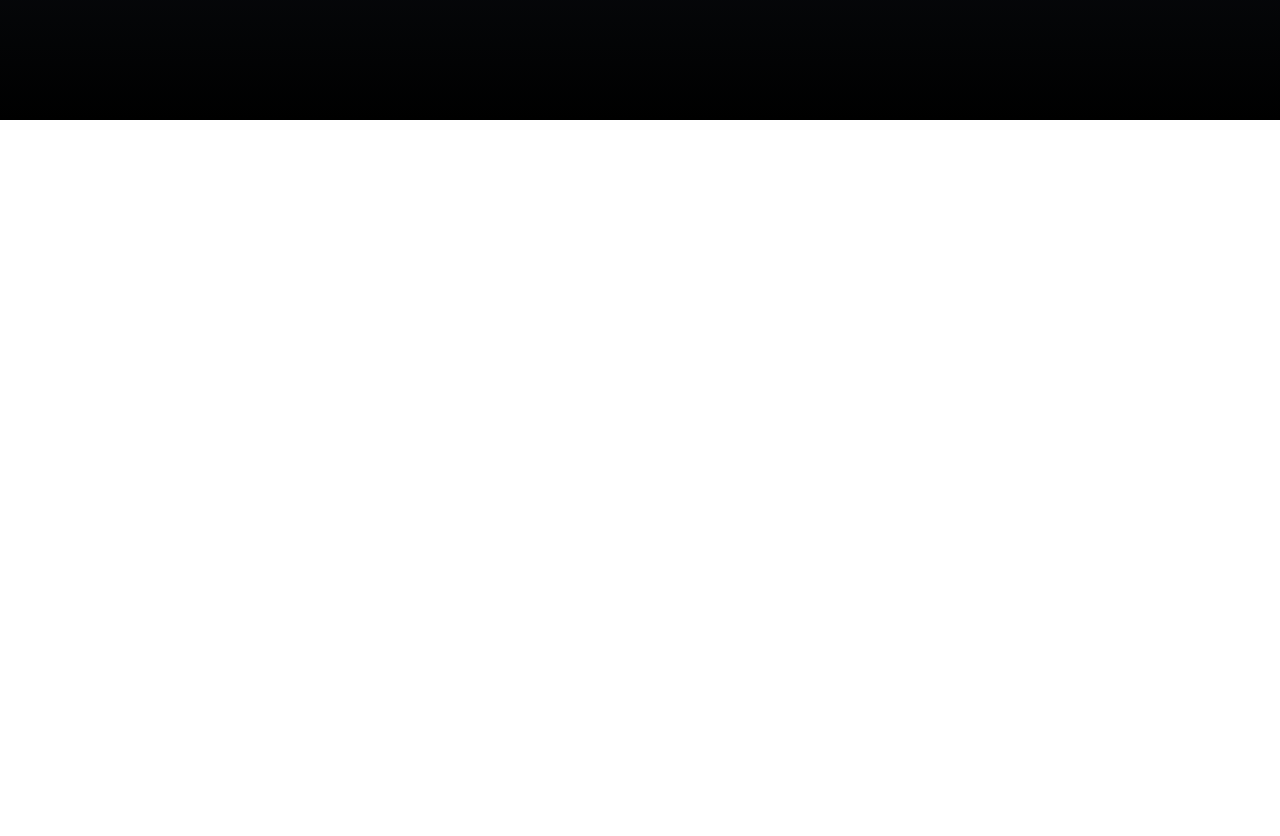
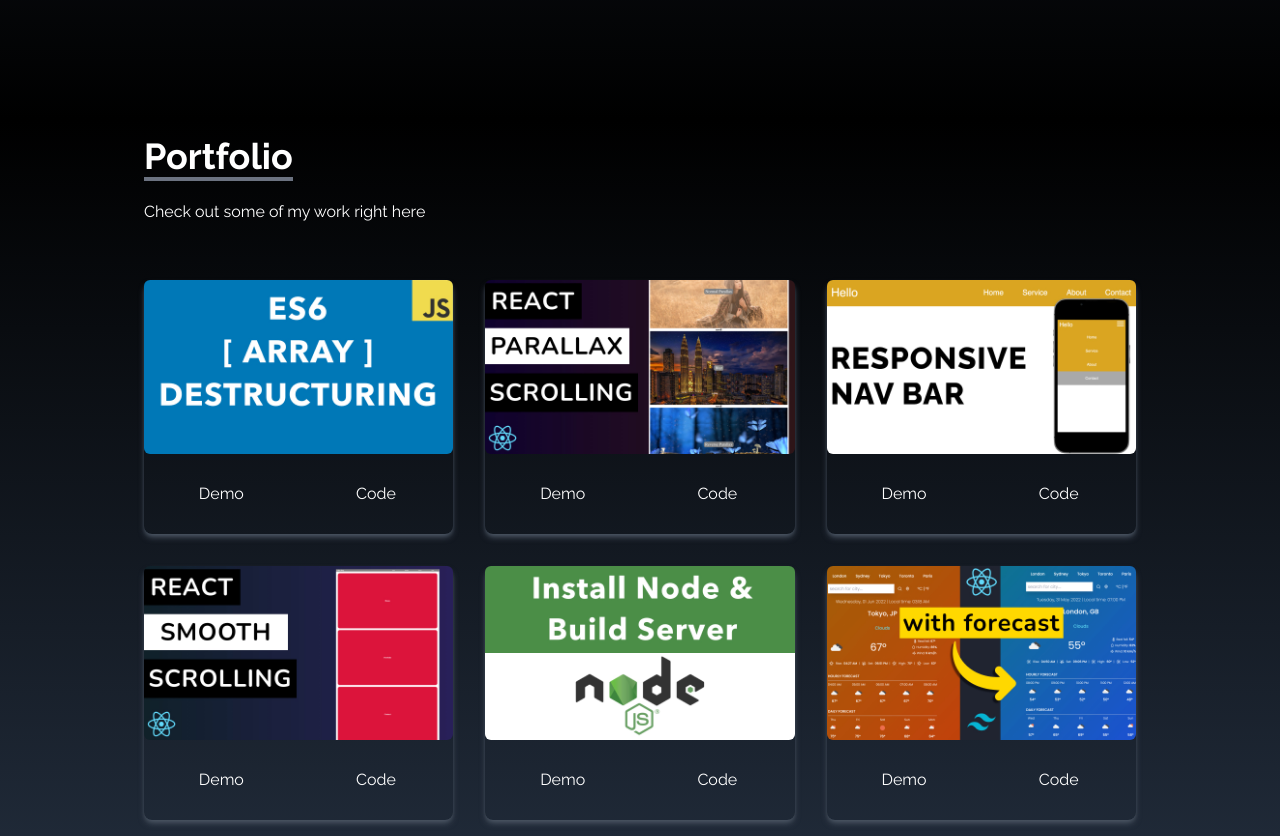
Before and after one commit to michaelwangcode/one-portfolio, a React (Create React App) app: page / in a window 1280 px wide. Shown: the part 1480-2316 px from the top of the page. Before the commit the page ends 1600 px from the top, so only its background shows below. Built offline with nearby package versions, Linux system fonts and the light colour scheme.

Commit message:
Portfolio

```diff
--- a/src/App.js
+++ b/src/App.js
@@ -3,6 +3,7 @@
 import Home from "./components/Home";
 import SocialLinks from "./components/SocialLinks";
 import About from "./components/About";
+import Portfolio from "./components/Portfolio";
 
 
 
@@ -13,6 +14,7 @@
       <NavBar />
       <Home />
       <About />
+      <Portfolio />
 
       <SocialLinks />
     </div>
--- /dev/null
+++ b/src/components/Portfolio.jsx
@@ -0,0 +1,99 @@
+import React from "react";
+
+// Import the thumbnail images for all of the items in our portfolio
+import arrayDestruct from "../assets/portfolio/arrayDestruct.jpg";
+import installNode from "../assets/portfolio/installNode.jpg";
+import navbar from "../assets/portfolio/navbar.jpg";
+import reactParallax from "../assets/portfolio/reactParallax.jpg";
+import reactSmooth from "../assets/portfolio/reactSmooth.jpg";
+import reactWeather from "../assets/portfolio/reactWeather.jpg";
+
+
+
+// The Portfolio component in the App
+const Portfolio = () => {
+
+  // Array of Portfolio Items
+  // Each portfolio item has an id and src to display the image
+  const portfolios = [
+    {
+      id: 1,
+      src: arrayDestruct
+    },
+    {
+      id: 2,
+      src: reactParallax
+    },
+    {
+      id: 3,
+      src: navbar
+    },
+    {
+      id: 4,
+      src: reactSmooth
+    },
+    {
+      id: 5,
+      src: installNode
+    },
+    {
+      id: 6,
+      src: reactWeather
+    },
+  ];
+
+
+
+  // Return the Portfolio component
+  return (
+
+    /* PORTFOLIO COMPONENT */
+    /* A gradient is added to the background and the text is changed to white*/
+    <div name="portfolio" className="bg-gradient-to-b from-black to-gray-800 w-full text-white">
+
+      {/* Container for portfolio title, description and thumbnails */}
+      <div className="max-w-screen-lg p-4 mx-auto flex flex-col justify-center w-full h-full">
+
+        {/* Container for portfolio title and description */}
+        <div className="pb-8">
+
+          {/* Portfolio title */}
+          <p className="text-4xl font-bold inline border-b-4 border-gray-500">
+            Portfolio
+          </p>
+
+          {/* Portfolio description */}
+          <p className="py-6">
+            Check out some of my work right here
+          </p>
+        </div>
+
+        {/* Container of Portfolio Thumbnails */}
+        <div className="grid sm:grid-cols-2 md:grid-cols-3 gap-8 px-12 sm:px-0">
+
+          {/* Display portfolio items in JSX using the portfolios array */}
+          {portfolios.map(({id, src}) => (
+
+              /* Container for the individual thumbnail and text */
+              /* Set the id and src for the thumbnail image */
+              <div key={id} className="shadow-md shadow-gray-600 rounded-lg">
+
+                {/* Thumbnail image */}
+                <img src={src} alt="" className="rounded-md duration-200 hover:scale-105"/>
+
+                {/* Container for the 'Demo' and 'Code' text */}
+                <div className="flex items-center justify-center">
+                  <button className="w-1/2 px-6 py-3 m-4 duration-200 hover:scale-105">Demo</button>
+                  <button className="w-1/2 px-6 py-3 m-4 duration-200 hover:scale-105">Code</button>
+                </div>
+              </div>
+            ))}
+        </div>
+      </div>
+    </div>
+  )
+};
+
+
+
+export default Portfolio;
```
Also changed, not shown: 1 other file (tests, documents, lock files or other folders).
